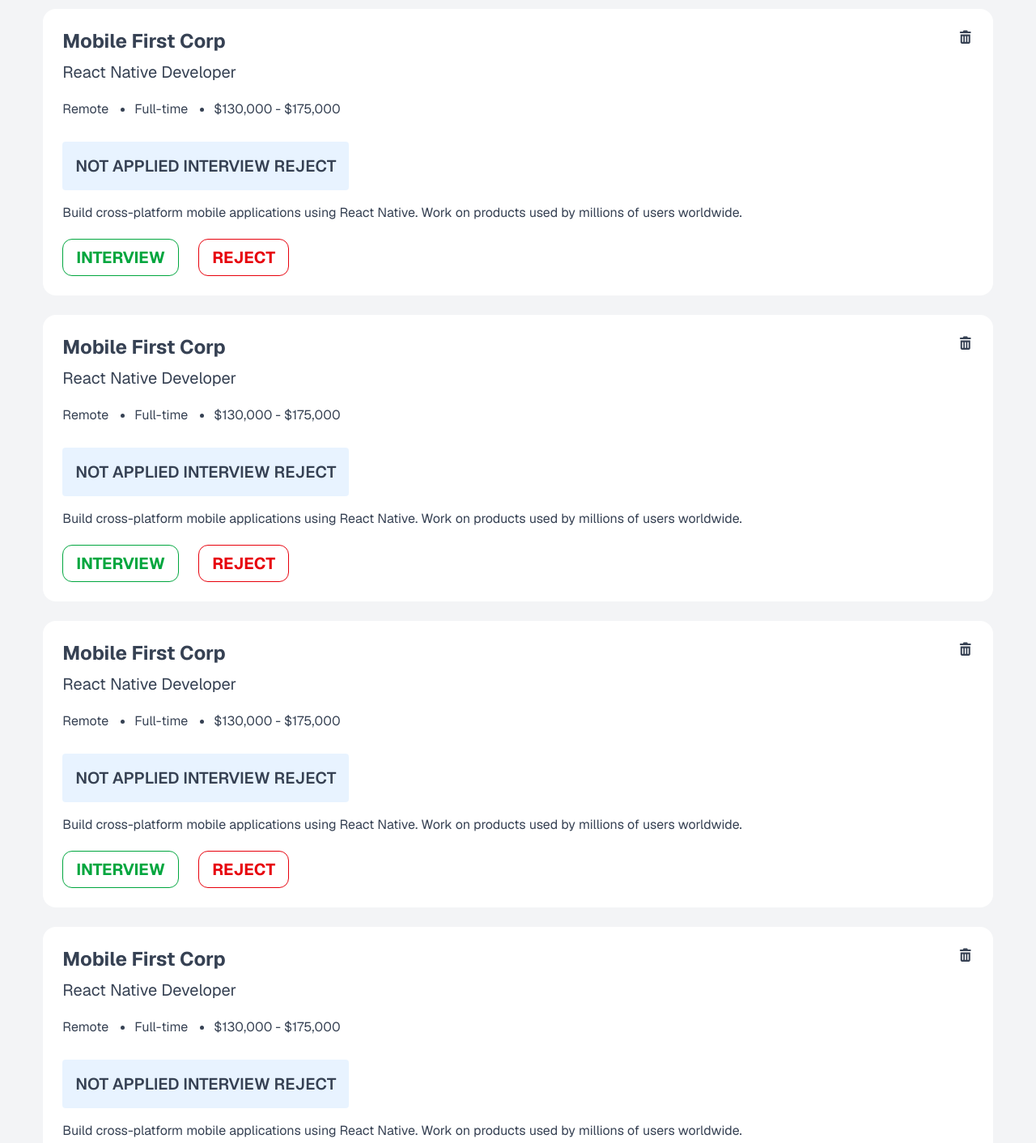
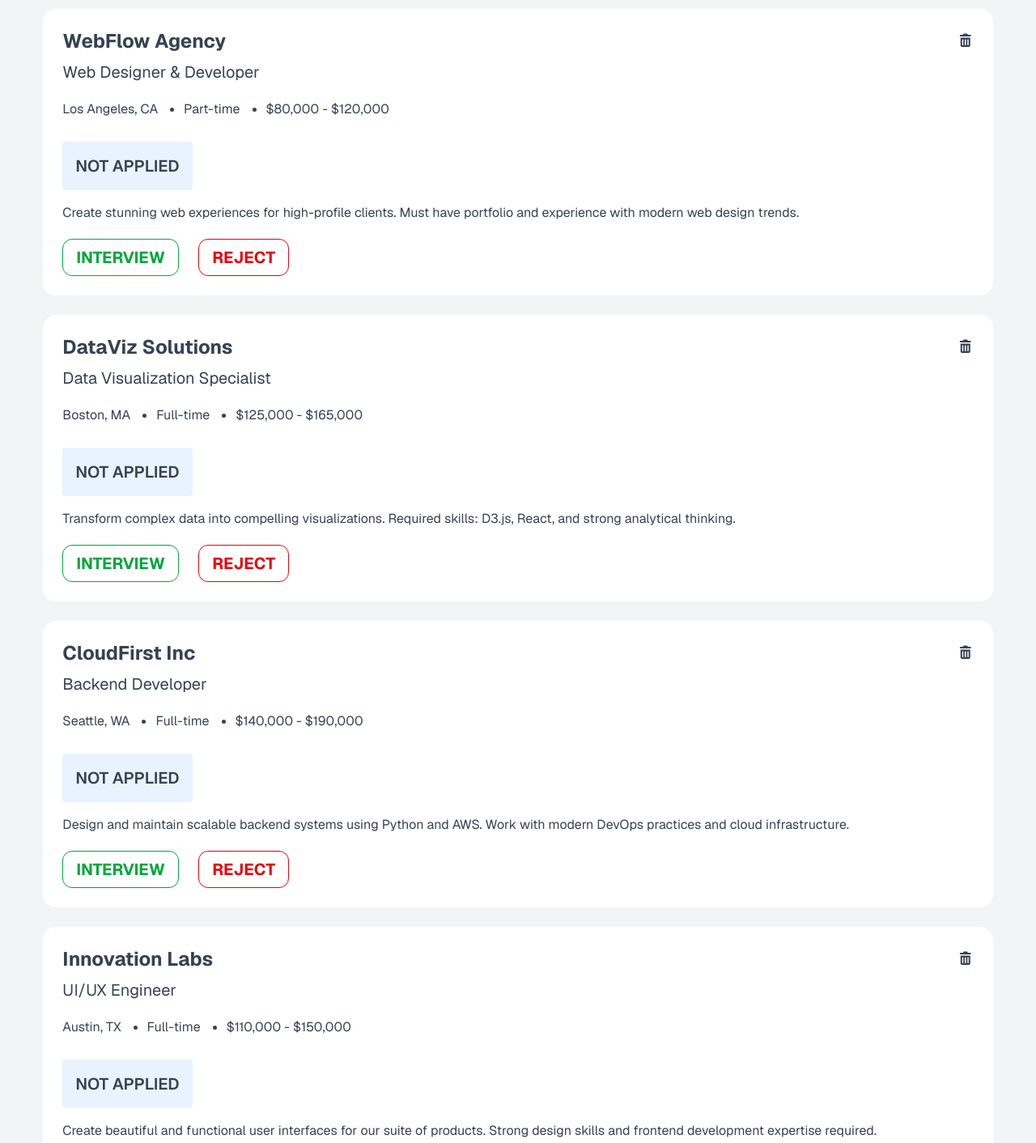
Before and after one commit to jahidul29/PH-Job-Tracker-Assignment-4, a plain HTML site: page index.html in a window 1280 px wide. Shown: the part 780-2192 px from the top of the page at 81% size. Drawn offline with nearby package versions, Linux system fonts and the light colour scheme.

Commit message:
all job list added

```diff
--- a/index.html
+++ b/index.html
@@ -91,144 +91,143 @@
     <!-- card-2 -->
      <div class="bg-white p-6 mb-6 rounded-2xl">
         <div class="flex justify-between">
-            <h2 class="font-bold text-2xl">Mobile First Corp</h2>
-            <p><i class="fa-solid fa-trash-can"></i></p>
+            <h2 class="company-name font-bold text-2xl">WebFlow Agency</h2>
+            <button class="dlt-btn"><i class="fa-solid fa-trash-can"></i></button>
         </div>
-        <p class="text-xl py-2">React Native Developer</p>
-        <ul class="flex gap-8 py-3">
-            <li>Remote</li>
-            <li class="list-disc">Full-time</li>
-            <li class="list-disc">$130,000 - $175,000</li>
+        <p class="job-title text-xl py-2">Web Designer & Developer</p>
+        <ul class="job-details flex gap-8 py-3">
+            <li>Los Angeles, CA</li>
+            <li class="list-disc">Part-time</li>
+            <li class="list-disc">$80,000 - $120,000</li>
         </ul>
-        <h3 class="bg-blue-300/20 font-semibold inline-block p-4 my-4 rounded text-xl uppercase">Not Applied <span>Interview</span> <span>Reject</span></h3>
-        <p>Build cross-platform mobile applications using React Native. Work on products used by millions of users worldwide.</p>
+        <h3 class="status bg-blue-300/20 font-semibold inline-block p-4 my-4 rounded text-xl uppercase">Not Applied</h3>
+        <p class="job-p">Create stunning web experiences for high-profile clients. Must have portfolio and experience with modern web design trends.</p>
         <!-- button -->
         <div class="flex gap-6 pt-5">
-            <button class="border border-green-600 py-2 px-4 font-bold text-xl uppercase text-green-600 rounded-xl">Interview</button>
-            <button class="border border-red-600 py-2 px-4 font-bold text-xl uppercase text-red-600 rounded-xl">Reject</button>
+            <button class="apply-interview-btn border border-green-600 py-2 px-4 font-bold text-xl uppercase text-green-600 rounded-xl">Interview</button>
+            <button class="apply-reject-btn border border-red-600 py-2 px-4 font-bold text-xl uppercase text-red-600 rounded-xl">Reject</button>
         </div>
     </div>
      <!-- card-3 -->
     <div class="bg-white p-6 mb-6 rounded-2xl">
         <div class="flex justify-between">
-            <h2 class="font-bold text-2xl">Mobile First Corp</h2>
-            <p><i class="fa-solid fa-trash-can"></i></p>
+            <h2 class="company-name font-bold text-2xl">DataViz Solutions</h2>
+            <button class="dlt-btn"><i class="fa-solid fa-trash-can"></i></button>
         </div>
-        <p class="text-xl py-2">React Native Developer</p>
-        <ul class="flex gap-8 py-3">
-            <li>Remote</li>
+        <p class="job-title text-xl py-2">Data Visualization Specialist</p>
+        <ul class="job-details flex gap-8 py-3">
+            <li>Boston, MA</li>
             <li class="list-disc">Full-time</li>
-            <li class="list-disc">$130,000 - $175,000</li>
+            <li class="list-disc">$125,000 - $165,000</li>
         </ul>
-        <h3 class="bg-blue-300/20 font-semibold inline-block p-4 my-4 rounded text-xl uppercase">Not Applied <span>Interview</span> <span>Reject</span></h3>
-        <p>Build cross-platform mobile applications using React Native. Work on products used by millions of users worldwide.</p>
+        <h3 class="status bg-blue-300/20 font-semibold inline-block p-4 my-4 rounded text-xl uppercase">Not Applied</h3>
+        <p class="job-p">Transform complex data into compelling visualizations. Required skills: D3.js, React, and strong analytical thinking.</p>
         <!-- button -->
         <div class="flex gap-6 pt-5">
-            <button class="border border-green-600 py-2 px-4 font-bold text-xl uppercase text-green-600 rounded-xl">Interview</button>
-            <button class="border border-red-600 py-2 px-4 font-bold text-xl uppercase text-red-600 rounded-xl">Reject</button>
+            <button class="apply-interview-btn border border-green-600 py-2 px-4 font-bold text-xl uppercase text-green-600 rounded-xl">Interview</button>
+            <button class="apply-reject-btn border border-red-600 py-2 px-4 font-bold text-xl uppercase text-red-600 rounded-xl">Reject</button>
         </div>
     </div>
     <!-- card-4 -->
      <div class="bg-white p-6 mb-6 rounded-2xl">
         <div class="flex justify-between">
-            <h2 class="font-bold text-2xl">Mobile First Corp</h2>
-            <p><i class="fa-solid fa-trash-can"></i></p>
+            <h2 class="company-name font-bold text-2xl">CloudFirst Inc</h2>
+            <button class="dlt-btn"><i class="fa-solid fa-trash-can"></i></button>
         </div>
-        <p class="text-xl py-2">React Native Developer</p>
-        <ul class="flex gap-8 py-3">
-            <li>Remote</li>
+        <p class="job-title text-xl py-2">Backend Developer</p>
+        <ul class="job-details flex gap-8 py-3">
+            <li>Seattle, WA</li>
             <li class="list-disc">Full-time</li>
-            <li class="list-disc">$130,000 - $175,000</li>
+            <li class="list-disc">$140,000 - $190,000</li>
         </ul>
-        <h3 class="bg-blue-300/20 font-semibold inline-block p-4 my-4 rounded text-xl uppercase">Not Applied <span>Interview</span> <span>Reject</span></h3>
-        <p>Build cross-platform mobile applications using React Native. Work on products used by millions of users worldwide.</p>
+        <h3 class="status bg-blue-300/20 font-semibold inline-block p-4 my-4 rounded text-xl uppercase">Not Applied</h3>
+        <p class="job-p">Design and maintain scalable backend systems using Python and AWS. Work with modern DevOps practices and cloud infrastructure.</p>
         <!-- button -->
         <div class="flex gap-6 pt-5">
-            <button class="border border-green-600 py-2 px-4 font-bold text-xl uppercase text-green-600 rounded-xl">Interview</button>
-            <button class="border border-red-600 py-2 px-4 font-bold text-xl uppercase text-red-600 rounded-xl">Reject</button>
+            <button class="apply-interview-btn border border-green-600 py-2 px-4 font-bold text-xl uppercase text-green-600 rounded-xl">Interview</button>
+            <button class="apply-reject-btn border border-red-600 py-2 px-4 font-bold text-xl uppercase text-red-600 rounded-xl">Reject</button>
         </div>
     </div>
     <!-- card-5 -->
     <div class="bg-white p-6 mb-6 rounded-2xl">
         <div class="flex justify-between">
-            <h2 class="font-bold text-2xl">Mobile First Corp</h2>
-            <p><i class="fa-solid fa-trash-can"></i></p>
+            <h2 class="company-name font-bold text-2xl">Innovation Labs</h2>
+            <button class="dlt-btn"><i class="fa-solid fa-trash-can"></i></button>
         </div>
-        <p class="text-xl py-2">React Native Developer</p>
-        <ul class="flex gap-8 py-3">
-            <li>Remote</li>
+        <p class="job-title text-xl py-2">UI/UX Engineer</p>
+        <ul class="job-details flex gap-8 py-3">
+            <li>Austin, TX</li>
             <li class="list-disc">Full-time</li>
-            <li class="list-disc">$130,000 - $175,000</li>
+            <li class="list-disc">$110,000 - $150,000</li>
         </ul>
-        <h3 class="bg-blue-300/20 font-semibold inline-block p-4 my-4 rounded text-xl uppercase">Not Applied <span>Interview</span> <span>Reject</span></h3>
-        <p>Build cross-platform mobile applications using React Native. Work on products used by millions of users worldwide.</p>
+        <h3 class="status bg-blue-300/20 font-semibold inline-block p-4 my-4 rounded text-xl uppercase">Not Applied</h3>
+        <p class="job-p">Create beautiful and functional user interfaces for our suite of products. Strong design skills and frontend development expertise required.</p>
         <!-- button -->
         <div class="flex gap-6 pt-5">
-            <button class="border border-green-600 py-2 px-4 font-bold text-xl uppercase text-green-600 rounded-xl">Interview</button>
-            <button class="border border-red-600 py-2 px-4 font-bold text-xl uppercase text-red-600 rounded-xl">Reject</button>
+            <button class="apply-interview-btn border border-green-600 py-2 px-4 font-bold text-xl uppercase text-green-600 rounded-xl">Interview</button>
+            <button class="apply-reject-btn border border-red-600 py-2 px-4 font-bold text-xl uppercase text-red-600 rounded-xl">Reject</button>
         </div>
     </div>
     <!-- card-6 -->
      <div class="bg-white p-6 mb-6 rounded-2xl">
         <div class="flex justify-between">
-            <h2 class="font-bold text-2xl">Mobile First Corp</h2>
-            <p><i class="fa-solid fa-trash-can"></i></p>
+            <h2 class="company-name font-bold text-2xl">MegaCorp Solutions</h2>
+            <button class="dlt-btn"><i class="fa-solid fa-trash-can"></i></button>
         </div>
-        <p class="text-xl py-2">React Native Developer</p>
-        <ul class="flex gap-8 py-3">
-            <li>Remote</li>
+        <p class="job-title text-xl py-2">JavaScript Developer</p>
+        <ul class="job-details flex gap-8 py-3">
+            <li>New York, NY</li>
             <li class="list-disc">Full-time</li>
-            <li class="list-disc">$130,000 - $175,000</li>
+            <li class="list-disc">$130,000 - $170,000</li>
         </ul>
-        <h3 class="bg-blue-300/20 font-semibold inline-block p-4 my-4 rounded text-xl uppercase">Not Applied <span>Interview</span> <span>Reject</span></h3>
-        <p>Build cross-platform mobile applications using React Native. Work on products used by millions of users worldwide.</p>
+        <h3 class="status bg-blue-300/20 font-semibold inline-block p-4 my-4 rounded text-xl uppercase">Not Applied</h3>
+        <p class="job-p">Build enterprise applications with JavaScript and modern frameworks. We offer competitive compensation, health insurance, and professional development opportunities.</p>
         <!-- button -->
         <div class="flex gap-6 pt-5">
-            <button class="border border-green-600 py-2 px-4 font-bold text-xl uppercase text-green-600 rounded-xl">Interview</button>
-            <button class="border border-red-600 py-2 px-4 font-bold text-xl uppercase text-red-600 rounded-xl">Reject</button>
+            <button class="apply-interview-btn border border-green-600 py-2 px-4 font-bold text-xl uppercase text-green-600 rounded-xl">Interview</button>
+            <button class="apply-reject-btn border border-red-600 py-2 px-4 font-bold text-xl uppercase text-red-600 rounded-xl">Reject</button>
         </div>
     </div>
      <!-- card-7 -->
     <div class="bg-white p-6 mb-6 rounded-2xl">
         <div class="flex justify-between">
-            <h2 class="font-bold text-2xl">Mobile First Corp</h2>
-            <p><i class="fa-solid fa-trash-can"></i></p>
+            <h2 class="company-name font-bold text-2xl">StartupXYZ</h2>
+            <button class="dlt-btn"><i class="fa-solid fa-trash-can"></i></button>
         </div>
-        <p class="text-xl py-2">React Native Developer</p>
-        <ul class="flex gap-8 py-3">
+        <p class="job-title text-xl py-2">Full Stack Engineer</p>
+        <ul class="job-details flex gap-8 py-3">
             <li>Remote</li>
             <li class="list-disc">Full-time</li>
-            <li class="list-disc">$130,000 - $175,000</li>
+            <li class="list-disc">$120,000 - $160,000</li>
         </ul>
-        <h3 class="bg-blue-300/20 font-semibold inline-block p-4 my-4 rounded text-xl uppercase">Not Applied <span>Interview</span> <span>Reject</span></h3>
-        <p>Build cross-platform mobile applications using React Native. Work on products used by millions of users worldwide.</p>
+        <h3 class="status bg-blue-300/20 font-semibold inline-block p-4 my-4 rounded text-xl uppercase">Not Applied</h3>
+        <p class="job-p">Join our fast-growing startup and work on our core platform. Experience with Node.js and React required. Great benefits and equity package included.</p>
         <!-- button -->
         <div class="flex gap-6 pt-5">
-            <button class="border border-green-600 py-2 px-4 font-bold text-xl uppercase text-green-600 rounded-xl">Interview</button>
-            <button class="border border-red-600 py-2 px-4 font-bold text-xl uppercase text-red-600 rounded-xl">Reject</button>
+            <button class="apply-interview-btn border border-green-600 py-2 px-4 font-bold text-xl uppercase text-green-600 rounded-xl">Interview</button>
+            <button class="apply-reject-btn border border-red-600 py-2 px-4 font-bold text-xl uppercase text-red-600 rounded-xl">Reject</button>
         </div>
     </div>
     <!-- card-8 -->
      <div class="bg-white p-6 mb-6 rounded-2xl">
         <div class="flex justify-between">
-            <h2 class="font-bold text-2xl">Mobile First Corp</h2>
-            <p><i class="fa-solid fa-trash-can"></i></p>
+            <h2 class="company-name font-bold text-2xl">TechCorp Industries</h2>
+            <button class="dlt-btn"><i class="fa-solid fa-trash-can"></i></button>
         </div>
-        <p class="text-xl py-2">React Native Developer</p>
-        <ul class="flex gap-8 py-3">
-            <li>Remote</li>
+        <p class="job-title text-xl py-2">Senior Frontend Developer</p>
+        <ul class="job-details flex gap-8 py-3">
+            <li>San Francisco, CA</li>
             <li class="list-disc">Full-time</li>
-            <li class="list-disc">$130,000 - $175,000</li>
+            <li class="list-disc">$130,000 - $170,000</li>
         </ul>
-        <h3 class="bg-blue-300/20 font-semibold inline-block p-4 my-4 rounded text-xl uppercase">Not Applied <span>Interview</span> <span>Reject</span></h3>
-        <p>Build cross-platform mobile applications using React Native. Work on products used by millions of users worldwide.</p>
+        <h3 class="status bg-blue-300/20 font-semibold inline-block p-4 my-4 rounded text-xl uppercase">Not Applied</h3>
+        <p class="job-p">We are looking for an experienced Frontend Developer to build scalable web applications using React and TypeScript. You will work with a talented team on cutting-edge projects.</p>
         <!-- button -->
         <div class="flex gap-6 pt-5">
-            <button class="border border-green-600 py-2 px-4 font-bold text-xl uppercase text-green-600 rounded-xl">Interview</button>
-            <button class="border border-red-600 py-2 px-4 font-bold text-xl uppercase text-red-600 rounded-xl">Reject</button>
+            <button class="apply-interview-btn border border-green-600 py-2 px-4 font-bold text-xl uppercase text-green-600 rounded-xl">Interview</button>
+            <button class="apply-reject-btn border border-red-600 py-2 px-4 font-bold text-xl uppercase text-red-600 rounded-xl">Reject</button>
         </div>
     </div>
-
 
 
  </section>
```
Lines whose indentation alone changed are shown as unchanged.
